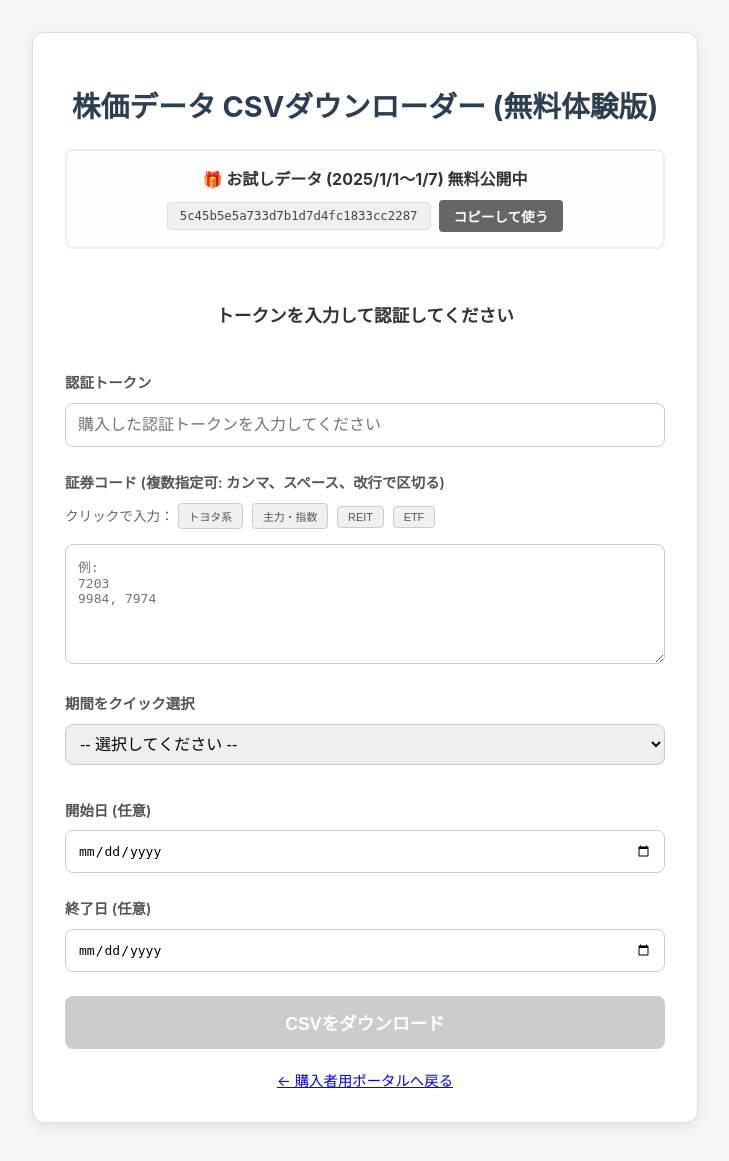
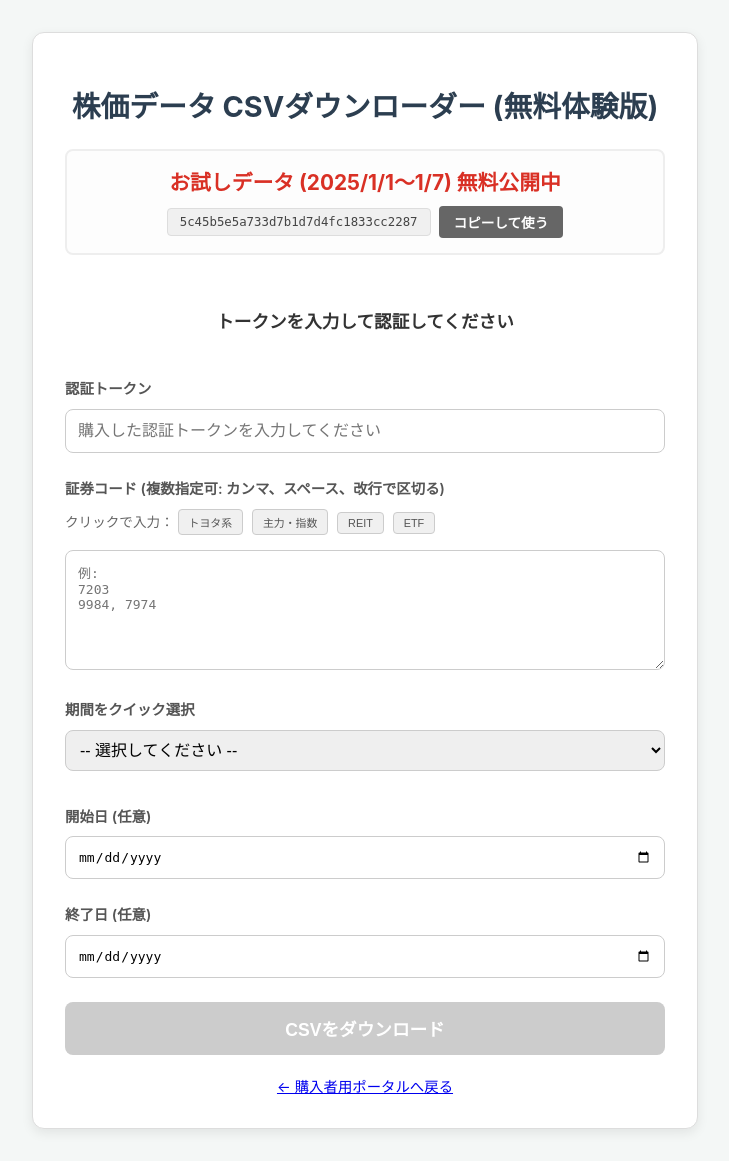
Before and after one commit to sugi-atsu/stockdata, a Flask app: page /trial in a window 1280 px wide. Shown: the whole page, without its empty margins (275-1004 px from the left). Before the commit the page ends 1125 px from the top, so only its background shows below. Run offline with Flask 3, Linux system fonts and the light colour scheme.

Commit message:
Update trial page header style

```diff
--- a/src/templates/trial.html
+++ b/src/templates/trial.html
@@ -169,8 +169,8 @@
                 background-color: #fdfdfd;
                 text-align: center;
             ">
-                <p style="margin: 0 0 10px 0; font-weight: bold; color: #333; font-size: 1.0em;">🎁 お試しデータ
-                    (2025/1/1〜1/7) 無料公開中</p>
+                <p style="margin: 0 0 10px 0; font-weight: bold; color: #d93025; font-size: 1.3em;">
+                    お試しデータ (2025/1/1〜1/7) 無料公開中</p>
                 <div style="display: flex; align-items: center; justify-content: center; gap: 8px;">
                     <code id="trial-token" style="
                         padding: 6px 12px;
```
